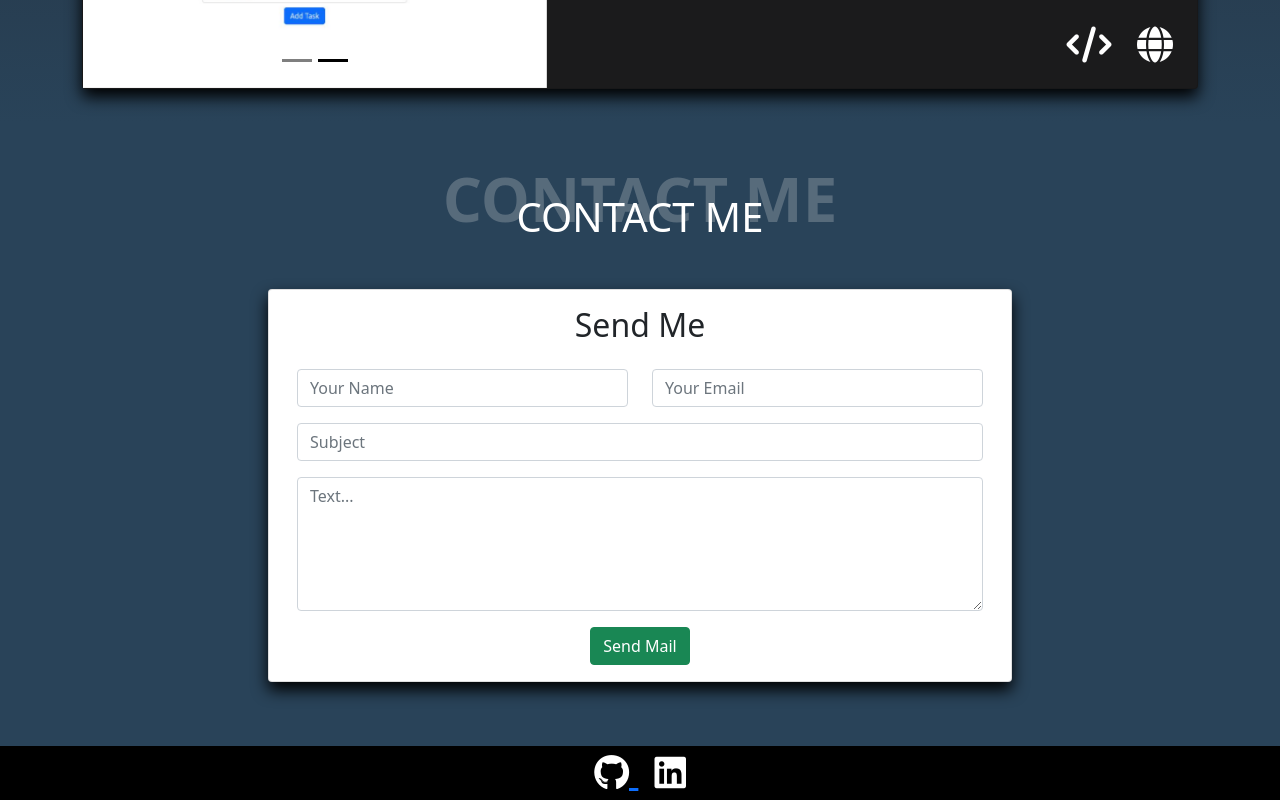
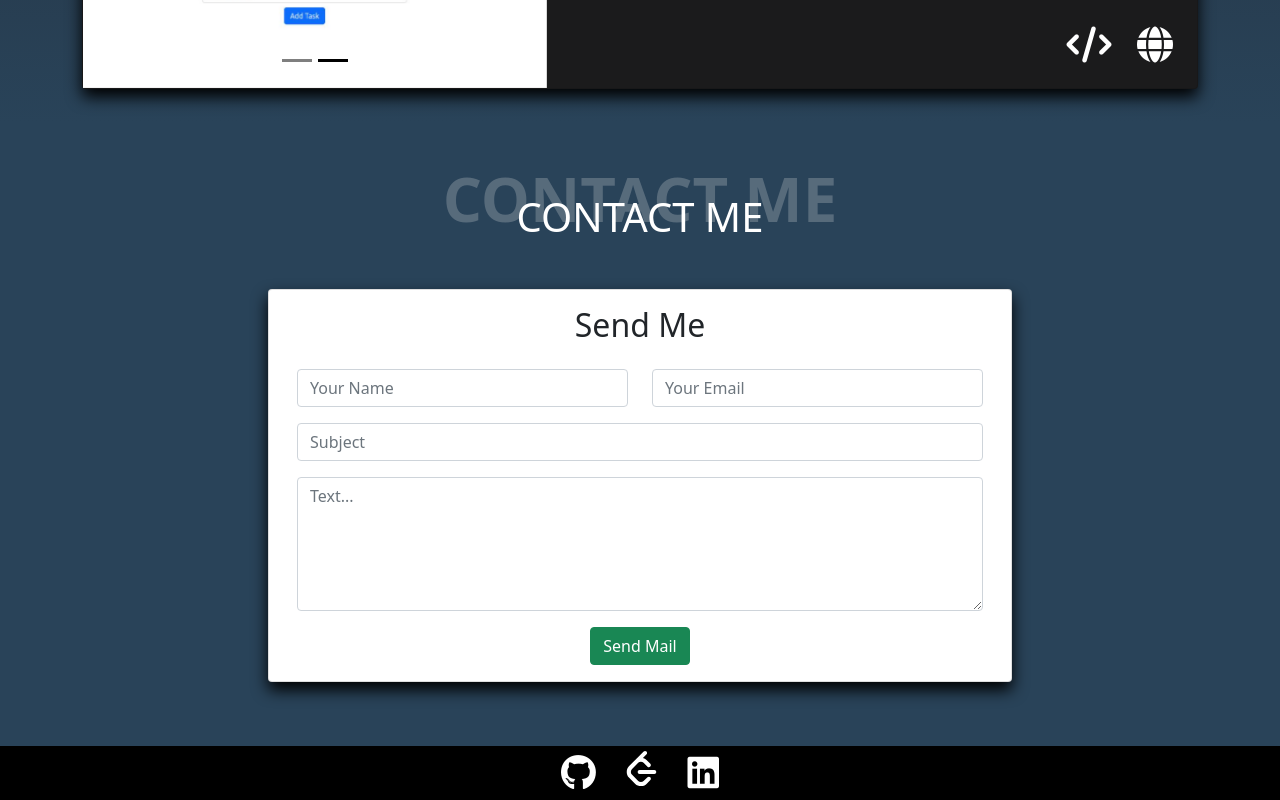
Before and after one commit to max729/Portfolio_Website, a plain HTML site: page index.html in a window 1280 px wide. Shown: the part 2234-3034 px from the top of the page. Drawn offline with nearby package versions, Linux system fonts and the light colour scheme.

Commit message:
fix link

```diff
--- a/index.html
+++ b/index.html
@@ -335,15 +335,22 @@
     </section>
     <!-- footer section-->
     <footer id="footer">
-        <div class="container-fluid">
+        <div class="container">
             <!-- social media icons -->
             <div class="social-icons ">
                 <a class="mx-2" href="https://github.com/max729" target="_blank">
-                    <i class="fa-brands fa-github fab2"></i>
-                </a>
+                    <i class="fa-brands fa-github fab2" ></i></a>
+
+                    <a class="mx-2" href="https://leetcode.com/maxSchop/" target="_blank">
+                    <i class="fa-leetcode" ></i></a>
+
                 <a class="mx-2" href="https://www.linkedin.com/in/max-s-aa7627220/?original_referer=" target="_blank">
-                    <i class="fab fa-linkedin"></i>
-                </a>
+                    <i class="fab fa-linkedin" ></i></a>
+
+
+
+
+
             </div>
         </div>
 
--- a/style.css
+++ b/style.css
@@ -68,6 +68,24 @@
 .fab2{
     color: #ffffff;
 }
+.fa-leetcode{
+
+    display:inline-block;
+
+
+    mask: url('images/leetcode2.svg');
+    background:#ffffff;
+
+    width: 41px;
+    height: 41px;
+    background-size: cover;
+    vertical-align:text-top;
+    mask-repeat: no-repeat;
+}
+
+.fa-leetcode:hover {
+    background-color: #cac7d6;
+}
 
 
 /* footer styling */
```
Also changed, not shown: images/leetcode2.svg (added).
